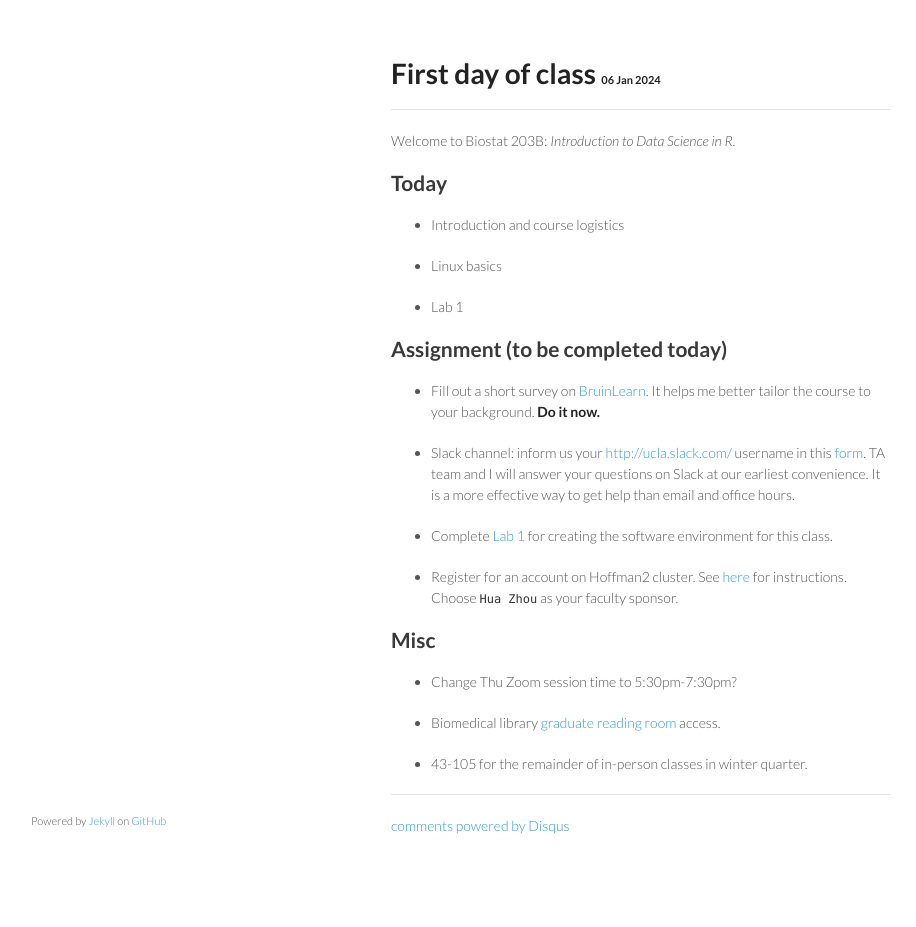
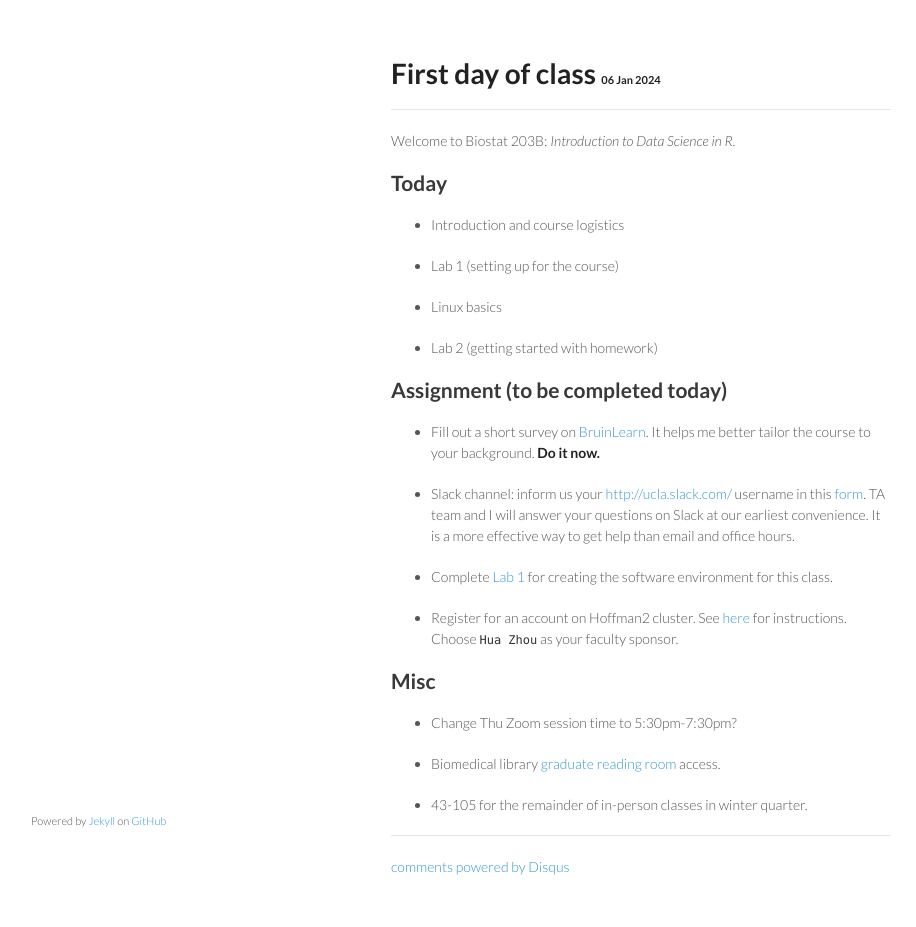
Before and after one commit to ucla-biostat-203b/2024winter, a Jekyll site: the page built from _posts/2024-01-06-lec80.md, in a window 1280 px wide. Shown: the whole page, without its empty margins (179-1095 px from the left). Built offline with Jekyll 4.4.1, drawn with Linux system fonts in a browser that asks for light colours; comment, search, counter and statistics services are not loaded; before the commit the page ends 900 px from its top, so only the background shows below that.

Commit message:
swap order of Lab 1 and Linux lecture

```diff
--- a/_posts/2024-01-06-lec80.md
+++ b/_posts/2024-01-06-lec80.md
@@ -10,9 +10,11 @@
 
 * Introduction and course logistics
 
+* Lab 1 (setting up for the course)
+
 * Linux basics
 
-* Lab 1
+* Lab 2 (getting started with homework)
 
 ## Assignment (to be completed today)
 
```
